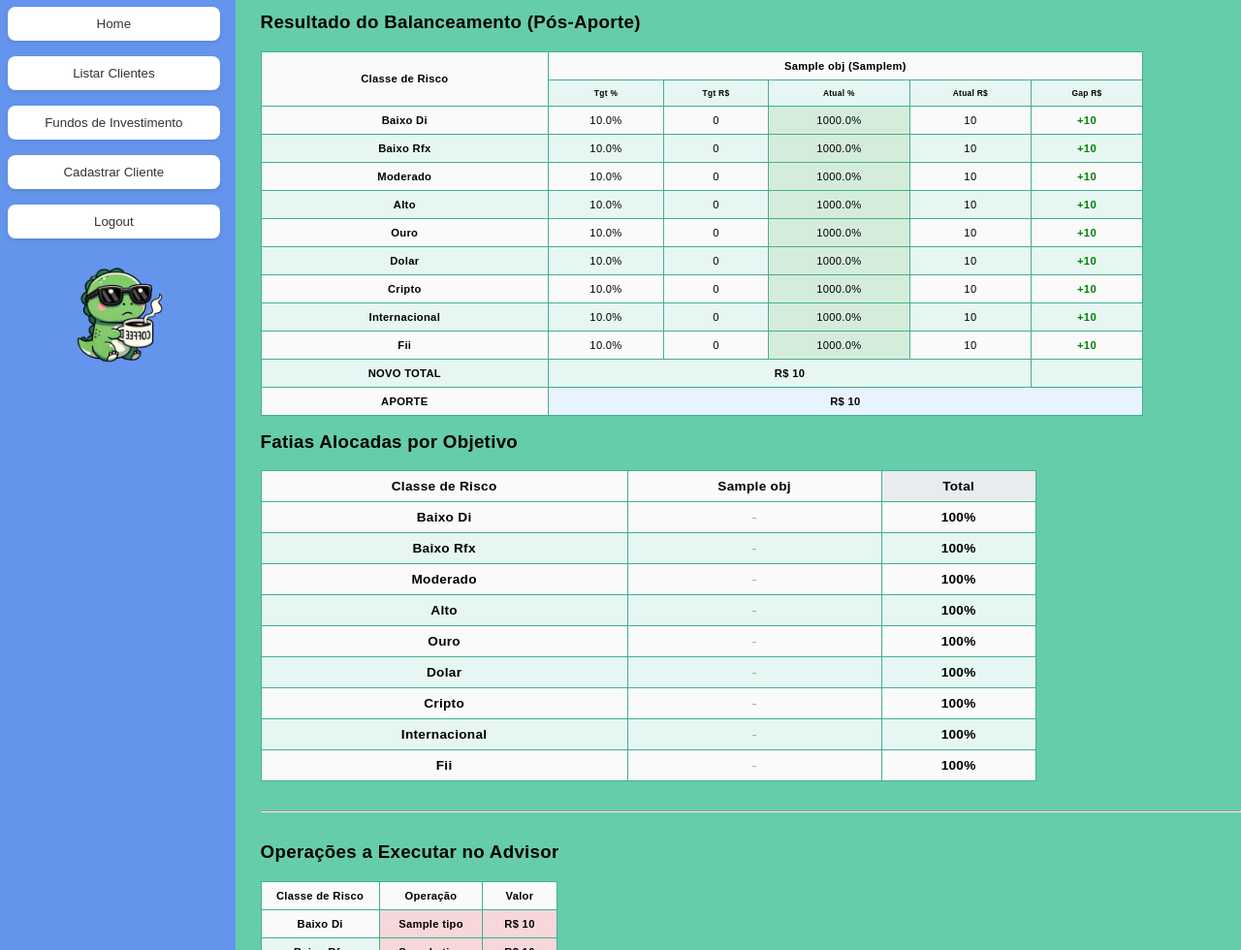
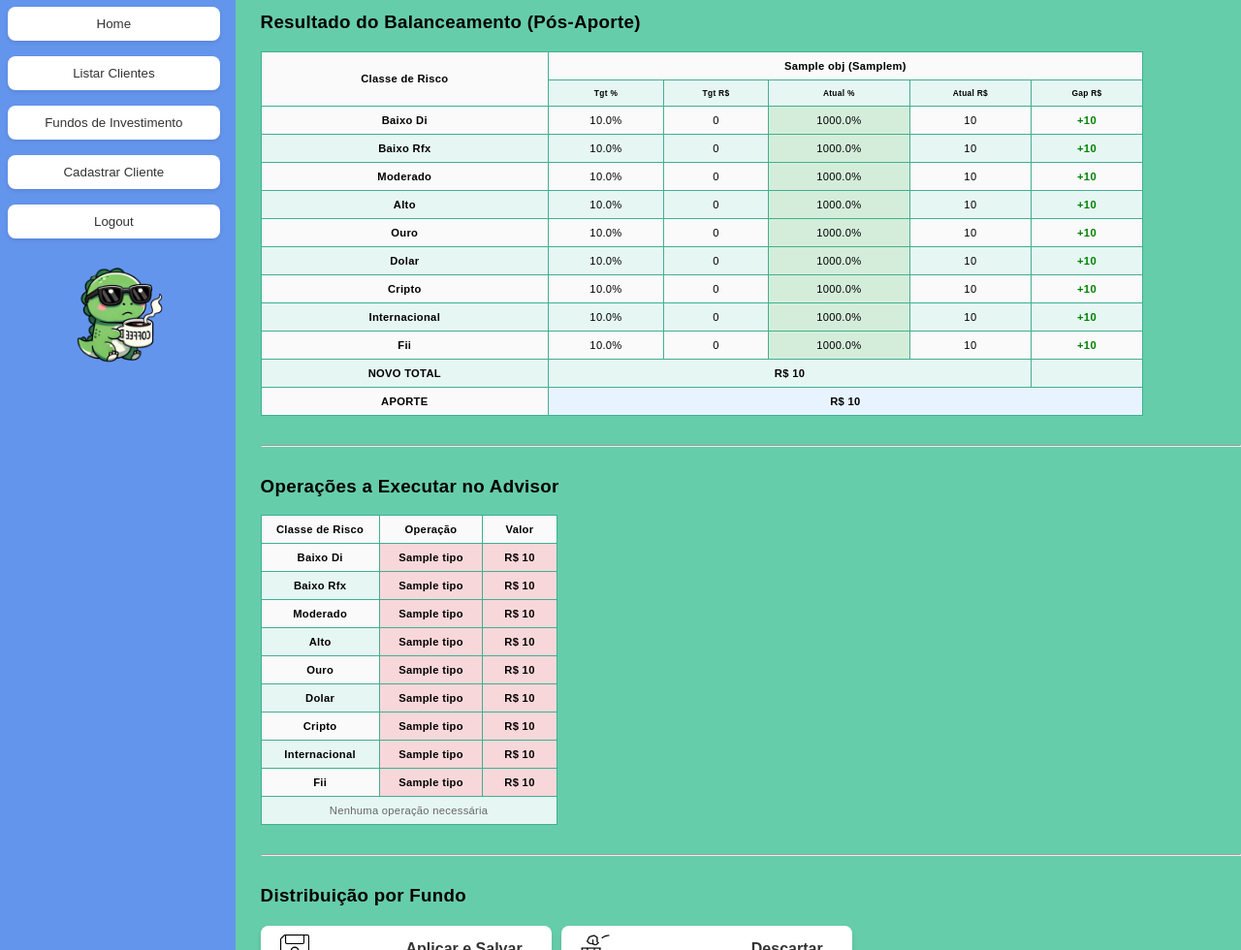
Before and after one commit to Taddei101/GELD, a Flask app: template app/templates/balanco/resultado.html in a window 1280 px wide. Shown: the part 110-1090 px from the top of the page at 97% size. Run offline with Flask 3, Linux system fonts and the light colour scheme; the template is opened without the code that fills it: most values are stand-ins (such as "Sample title", 1, 10 or a date in 2020).

Commit message:
ux: agrega Lançamentos Futuros no Dashboard e remove tabela redundante
Dashboard mostra agora uma tabela de Lançamentos Futuros por cliente
(nome do cliente linkado direto pra área dele), lendo todos os JSONs de
lancamentos_futuros/ de uma vez em vez de precisar entrar cliente a
cliente pra ver o que está pendente.

Remove a tabela "Fatias Alocadas por Objetivo" de resultado.html —
informação redundante que não ajudava o gestor a decidir a operação.

Co-Authored-By: Claude Sonnet 5 <noreply@anthropic.com>

```diff
--- a/app/templates/balanco/resultado.html
+++ b/app/templates/balanco/resultado.html
@@ -85,39 +85,6 @@
     </div>
 
     <p></p>
-
-    {# TABELA DE FATIAS ALOCADAS PÓS-BALANCEAMENTO #}
-    <div>
-    <h3>Fatias Alocadas por Objetivo</h3>
-    <div style="overflow-x: auto; margin-bottom: 30px;">
-        <table class="table table-bordered table-sm" style="font-size: 0.85em; max-width: 800px;">
-            <thead style="background-color: #f8f9fa;">
-                <tr>
-                    <th style="min-width: 120px;">Classe de Risco</th>
-                    {% for obj in resultado.resultados_por_objetivo %}
-                    <th class="text-center">{{ obj.objetivo_nome }}</th>
-                    {% endfor %}
-                    <th class="text-center" style="background-color: #e9ecef;"><strong>Total</strong></th>
-                </tr>
-            </thead>
-            <tbody>
-                {% for classe in todas_classes %}
-                <tr>
-                    <td><strong>{{ classe | replace('_', ' ') | title }}</strong></td>
-                    {% for obj in resultado.resultados_por_objetivo %}
-                        {% set perc = obj.percentuais_exibicao[classe] %}
-                        <td class="text-center">
-                            {% if perc > 0 %}{{ '{:.1f}'.format(perc) }}%
-                            {% else %}<span style="color: #999;">-</span>{% endif %}
-                        </td>
-                    {% endfor %}
-                    <td class="text-center"><strong>100%</strong></td>
-                </tr>
-                {% endfor %}
-            </tbody>
-        </table>
-    </div>
-    </div>
 
     <hr style="margin: 30px 0;">
 
```
Also changed, not shown: app/routes/dashboard.py (+37 -0 lines), app/templates/cliente/dashboard.html (+34 -1 lines).
